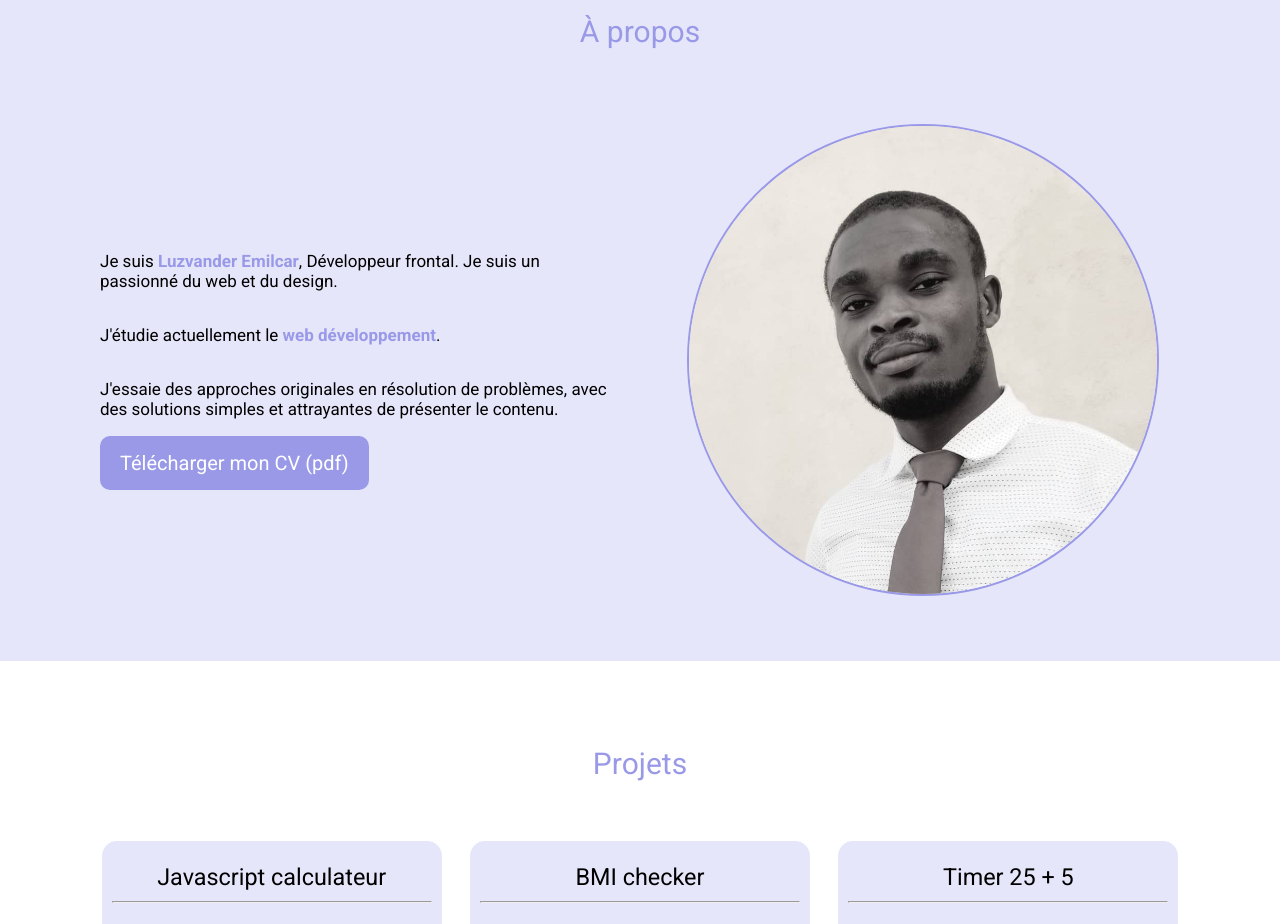
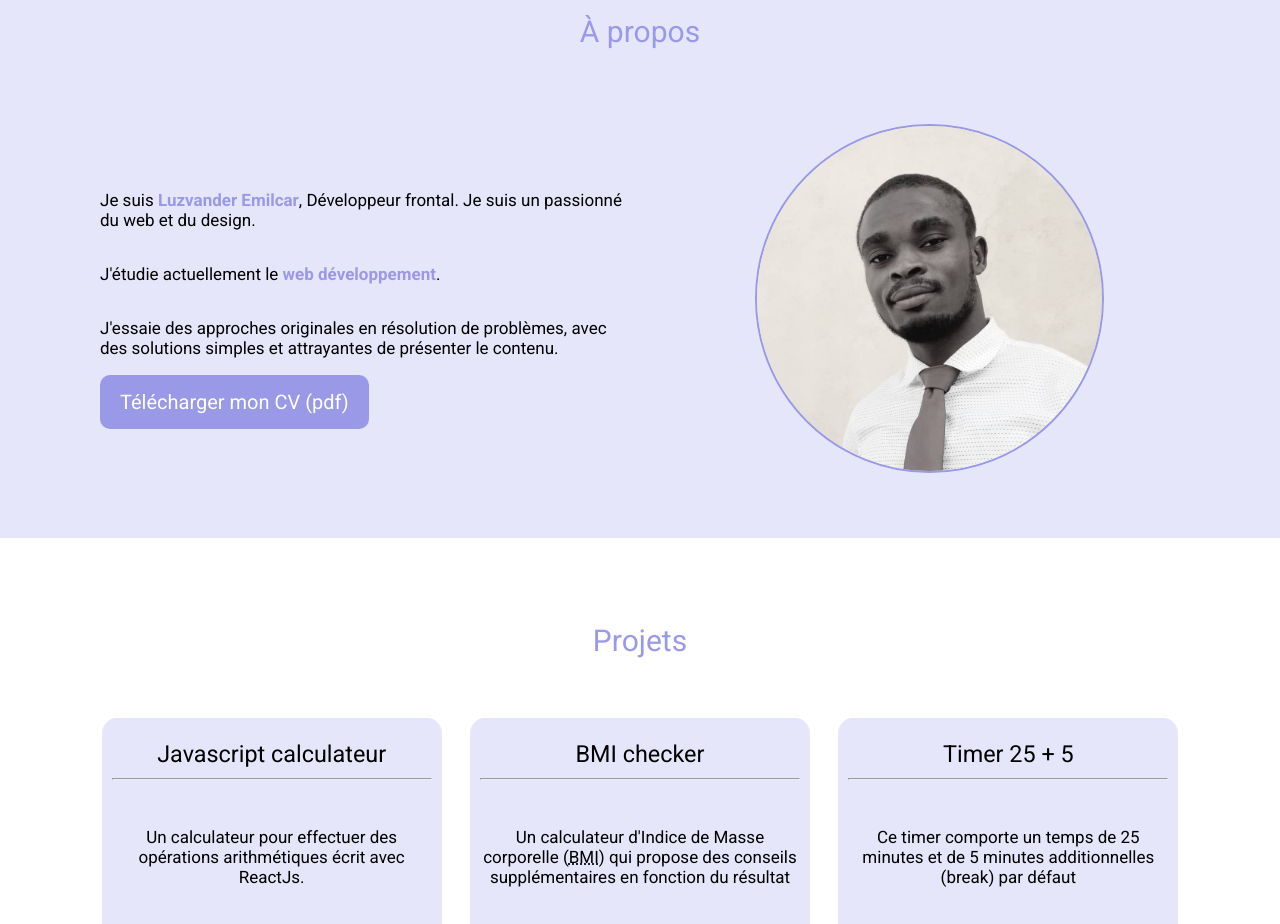
Before and after one commit to luzvanderemilcar/portfolio, a plain HTML site: page index.html in a window 1280 px wide. Shown: the part 820-1744 px from the top of the page. Drawn offline with Linux system fonts and the light colour scheme.

Commit message:
update style.css "set the width of the owner photo "

```diff
--- a/style.css
+++ b/style.css
@@ -224,8 +224,8 @@ button,
 .owner-image {
   border: 2.5px solid var(--primary-color, #9999E8);
   border-radius: 50%;
-  max-width: calc(100% - 40px);
-  margin: 15px;
+  width: calc(70% - 5px);
+  margin: 15px 15%;
 }
 
 /* Projets */
@@ -441,6 +441,7 @@ body>.footer {
   /* A propos */
   #a-propos .section-contenu {
     flex-direction: column-reverse;
+    align-items: center
   }
 
   .projets {
```
